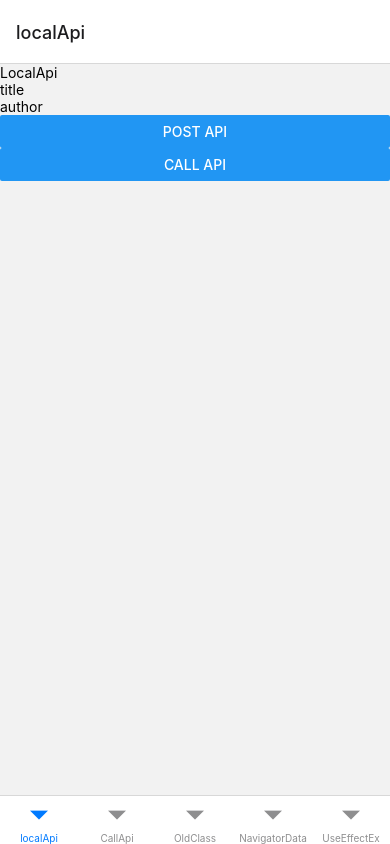
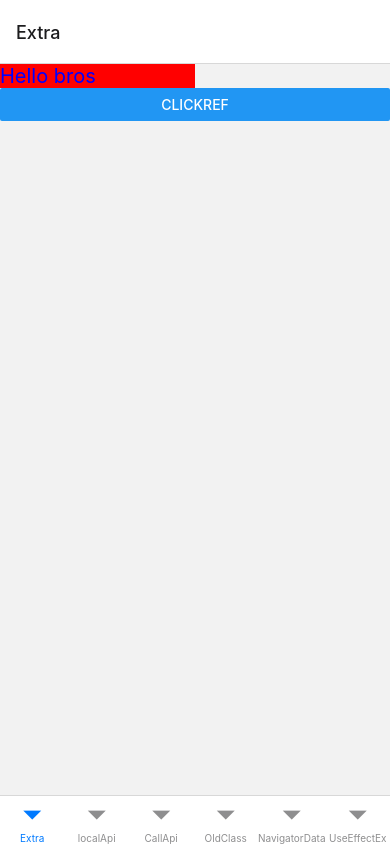
Before and after one commit to Khannakunal32/react-native, a React Native app in the folder AwesomeProject3/: screen /Extra in a window 390 px wide. Built offline with nearby package versions, Linux system fonts and the light colour scheme.

Commit message:
changed android icon

```diff
--- a/AwesomeProject3/App.tsx
+++ b/AwesomeProject3/App.tsx
@@ -13,6 +13,7 @@ import OldClassComponent from './components/OldClassComponent';
 import UseEffectEx from './components/UseEffectEx';
 import CallingApi from './components/CallingApi';
 import LocalApi from './components/LocalApi';
+import Extra from './components/extra';
 
 const Tab = createBottomTabNavigator();
 
@@ -24,6 +25,7 @@ function App(): JSX.Element {
   return (
     <NavigationContainer>
       <Tab.Navigator>
+        <Tab.Screen name="Extra" component={Extra} />
         <Tab.Screen name="localApi" component={LocalApi} />
         <Tab.Screen name="CallApi" component={CallingApi} />
         <Tab.Screen name="OldClass" component={OldClassComponent} />
--- /dev/null
+++ b/AwesomeProject3/components/extra.tsx
@@ -0,0 +1,41 @@
+import {Button, StyleSheet, Text, View} from 'react-native';
+import React, {useRef} from 'react';
+
+type dataType = {
+  color?: string;
+  size?: number;
+  children?: any;
+};
+// Define a functional component that takes color and size as props
+const MyText = ({color, size, children}: dataType) => {
+  return (
+    <Text style={{color, fontSize: size, backgroundColor: 'red', width: '50%'}}>
+      {children}
+    </Text>
+  );
+};
+
+// Assign an object with the default prop values to the component function
+MyText.defaultProps = {
+  color: 'red',
+  size: 20,
+};
+
+const Extra = () => {
+  const inputRef = useRef(null);
+  const focusInput = () => {
+    if (inputRef.current) {
+      inputRef.current.focus();
+    }
+  };
+  return (
+    <View>
+      <MyText color="blue">Hello bros</MyText>
+      <Button title="clickRef" onPress={focusInput} />
+    </View>
+  );
+};
+
+export default Extra;
+
+const styles = StyleSheet.create({});
--- a/AwesomeProject3/package.json
+++ b/AwesomeProject3/package.json
@@ -25,6 +25,7 @@
     "@react-native/eslint-config": "^0.72.2",
     "@react-native/metro-config": "^0.72.9",
     "@tsconfig/react-native": "^3.0.0",
+    "@types/jest": "^29.5.3",
     "@types/react": "^18.0.24",
     "@types/react-test-renderer": "^18.0.0",
     "babel-jest": "^29.2.1",
```
Also changed, not shown: 18 other files (tests, documents, lock files or other folders).
